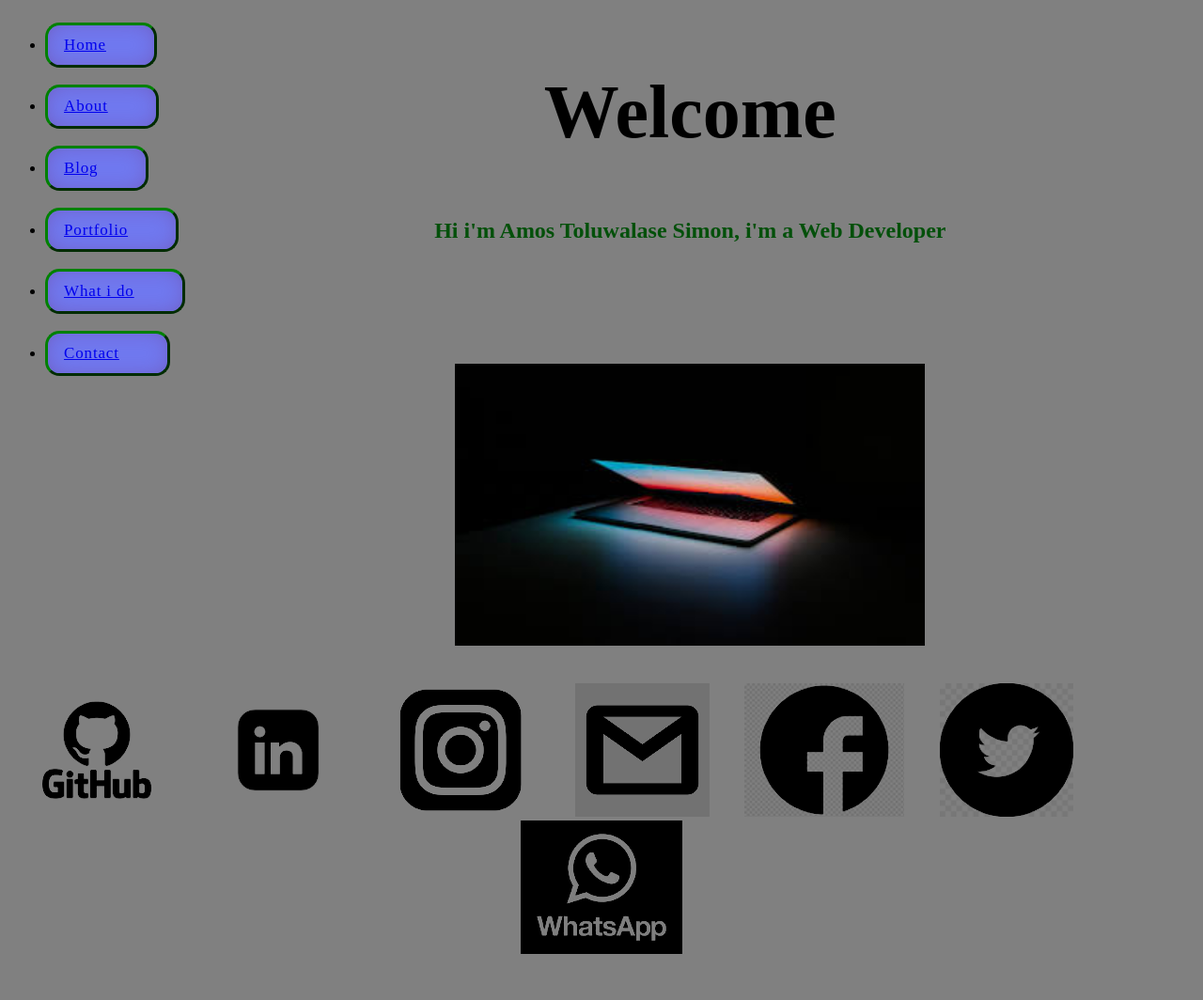
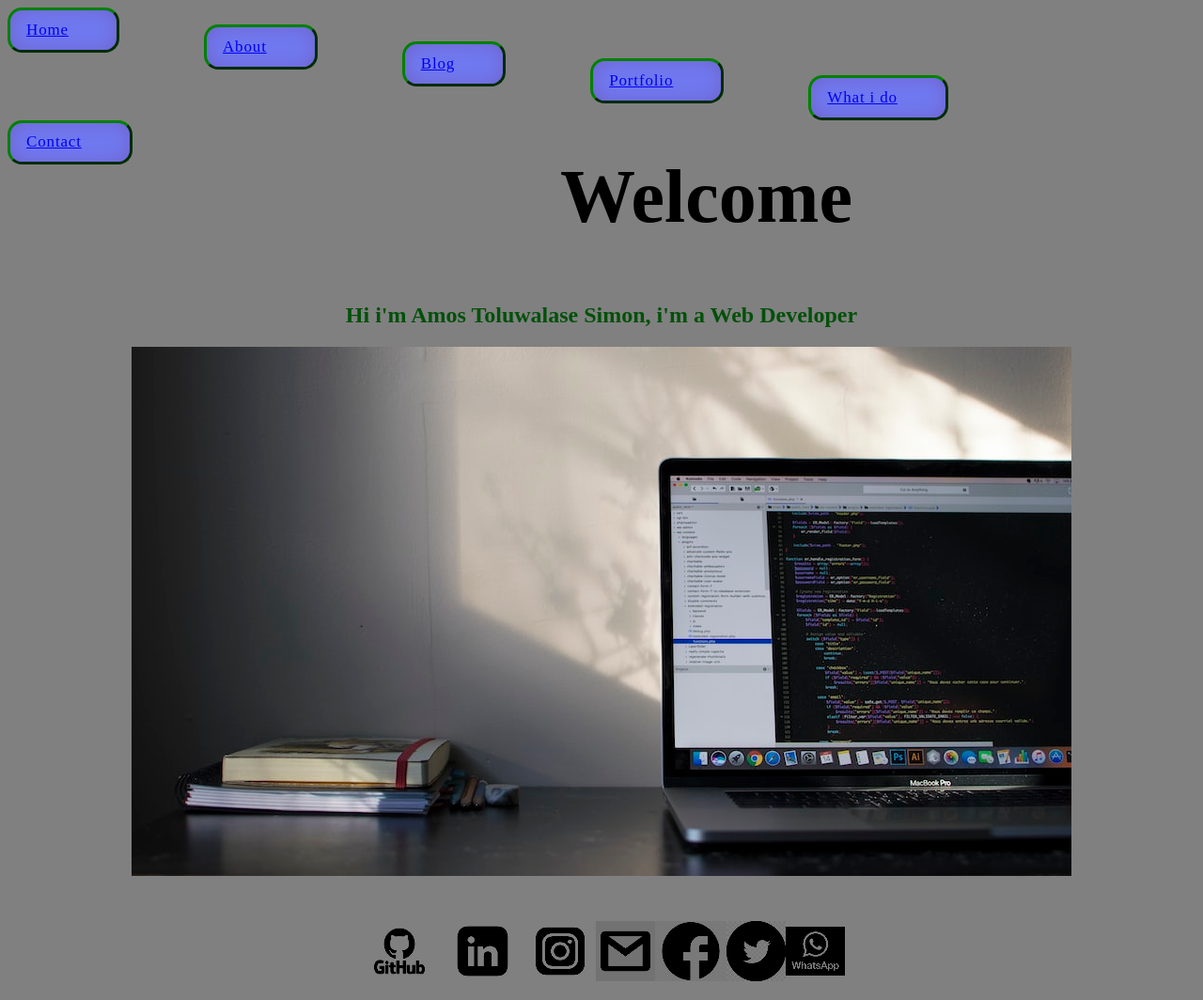
Before and after one commit to Amos-T/Portfolio, a plain HTML site: page index.html in a window 1280 px wide. Shown: the whole page at 94% size. Before the commit the page ends 1023 px from the top, so only its background shows below. Drawn offline with Linux system fonts and the light colour scheme.

Commit message:
updating nav

```diff
--- a/index.html
+++ b/index.html
@@ -8,9 +8,9 @@
     <link rel="stylesheet" href="style.css">
 </head>
 <body style="background-color: grey;">
-    <nav>
-        <div class="sidebyside">
-     <ul>
+    <section>
+        <nav>
+     <ul id="nav">
         <li><button class="Button"><a href="./index.html">Home</a></button></li>
         <br>
         <li><button class="Button"><a href="./about.html">About</a></button></li>
@@ -23,38 +23,31 @@
         <br>
         <li><button class="Button"><a href="./contact.html">Contact</a></button></li>
      </ul>
-     </div>
-    </nav>
+     </nav>
 
-    <section class="center">
-        <div>
+    <div>
     <h1 style="text-align: center;">Welcome</h1>
     <h2 style="text-align: center; color: #03500a;">
         Hi i'm Amos Toluwalase Simon, i'm a Web Developer
     </h2>
-    <br>
-    <br>
-    <br>
-    <br>
-    <br>
-    <br>
 </div>
-<div>
-        <img id="larger" src="./download.jpeg">
+<div id="center">
+        <img src="./photo-01.jpeg">
     </div>
     <br>
     <br>
     </section>
-    <section class="logos">
-        <img src="./logos/github logo.png">
-        <img src="./logos/linkedin logo.png">
-        <img src="./logos/instagram logo.png">
-        <img src="./logos/gmail logo.png">
-        <img src="./logos/facebook logo.png">
-        <img src="./logos/twitter logo.png">
-        <div class="logo">
-        <img src="./logos/whatsapp logo.jpeg">
+    <section>
+        <div class="placing">
+        <img width="7%"; height="6%"; src="./logos/github logo.png">
+        <img width="7%"; height="6%"; src="./logos/linkedin logo.png">
+        <img width="6%"; height="3%"; src="./logos/instagram logo.png">
+        <img width="5%"; height="3%"; src="./logos/gmail logo.png">
+        <img width="6%"; height="3%"; src="./logos/facebook logo.png">
+        <img width="5%"; height="3%"; src="./logos/twitter logo.png">
+        <img width="5%"; height="3%"; src="./logos/whatsapp logo.jpeg">
         </div>
-    </section>
+        </section>
+
 </body>
 </html>
--- a/style.css
+++ b/style.css
@@ -29,33 +29,29 @@
     box-shadow: 0.05em 0.05em #5566c2;
   }
 
-  .sidebyside{
-    float: left;
-    ;
-  }
   h1 {
     font-size: 80px
   }
 
-  .center{
+  #center{
     display: grid;
     place-items: center;
   }
 
-  .logos img{
-    width: 15%;
-    aspect-ratio: 4/3;
-    object-fit: contain;
-    mix-blend-mode: color-burn;
-  }
-
-  .logo{
-    display: flex;
-    justify-content: center;
-    align-content: center;
-  }
-  #larger{
-    width: 500px;
-    height: 300px;
-
-  }
+.placing{
+  display: flex;
+  justify-content: center;
+  align-items: center;
+  mix-blend-mode: color-burn;
+ }
+ #nav{
+  margin: 0;
+  padding: 0;
+  ;
+ }
+ #nav li {
+  list-style: none;
+  float: left;
+  padding-right: 90px
+  ;
+ }
```
Also changed, not shown: about.html (+0 -2 lines), blog.html (+0 -2 lines), contact.html (+0 -2 lines), portfolio.html (+0 -2 lines), services.html (+0 -2 lines), photo-01.jpeg (added).
